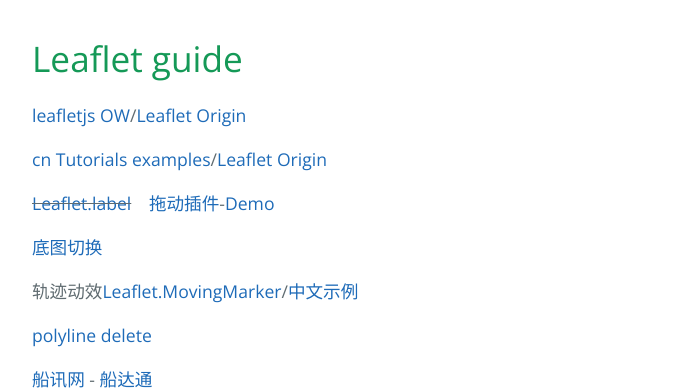
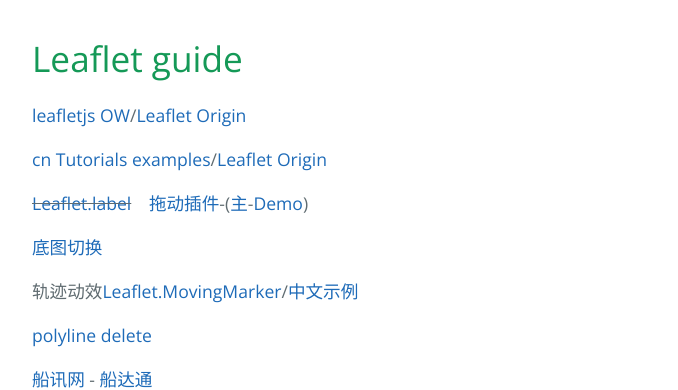
Before and after one commit to AmbroseRen/test, a Jekyll site: the page built from js/leaflet.md, in a window 1280 px wide. Shown: the top 390 px of the page, without its empty margins (192-870 px from the left). Built offline with Jekyll 4.4.1, drawn with Linux system fonts in a browser that asks for light colours; our own code applies the rules of GitHub Pages for plain Markdown files; the repository's description, which GitHub fills in, is left out.

Commit message:
Update leaflet.md

```diff
--- a/js/leaflet.md
+++ b/js/leaflet.md
@@ -4,7 +4,7 @@
 
 [cn Tutorials examples](https://leafletjs.cn/examples.html)/[Leaflet Origin](https://github.com/NICEXAI/leaflet_zh)
 
-~~[Leaflet.label](https://github.com/Leaflet/Leaflet.label)~~&emsp;[拖动插件](https://github.com/Leaflet/Path.Drag.js)-[Demo](https://www.javascriptcn.com/post/37557#examples)
+~~[Leaflet.label](https://github.com/Leaflet/Leaflet.label)~~&emsp;[拖动插件](https://github.com/Leaflet/Path.Drag.js)-([主](https://www.javascriptcn.com/post/32271)-[Demo](https://www.javascriptcn.com/post/37557#examples))
 
 [底图切换](https://github.com/clavijojuan/L.switchBasemap)
 
```
